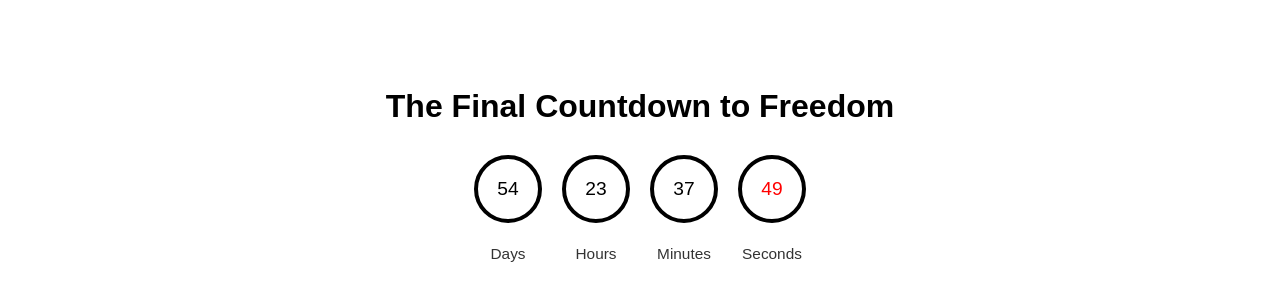
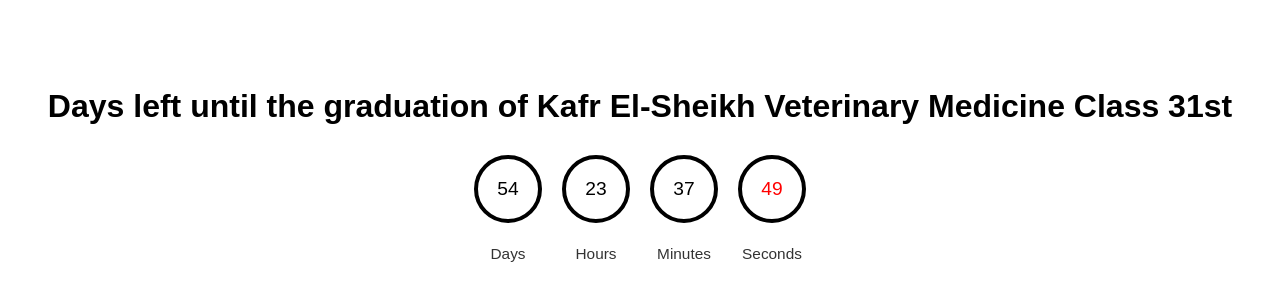
Before and after one commit to ali-ctrl-coder/Count-down, a plain HTML site: page index.html in a window 1280 px wide. Shown: the part 250-550 px from the top of the page. Drawn offline with Linux system fonts and the light colour scheme.

Commit message:
Update index.html

```diff
--- a/index.html
+++ b/index.html
@@ -86,7 +86,8 @@
 </head>
 <body>
 
-  <h1 id="title">The Final Countdown to Freedom</h1>
+  <h1 id="title"> Days left until the graduation of Kafr El-Sheikh Veterinary Medicine Class 31st
+</h1>
 
   <div id="countdown">
     <div class="circle">
```
